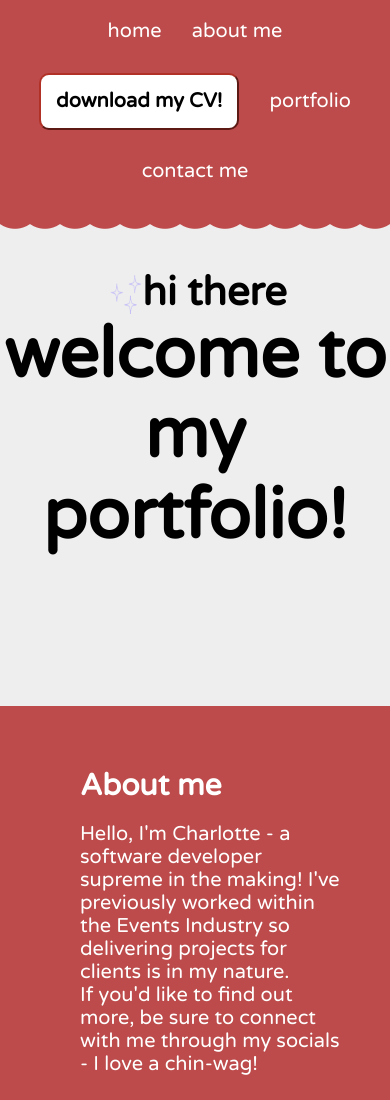
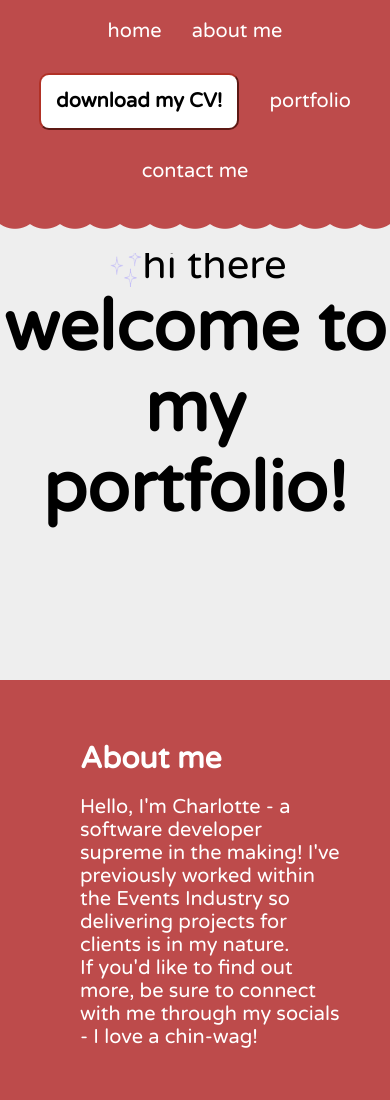
Before and after one commit to cfbuckley14/portfolio, a plain HTML site: page portfolio.html in a window 390 px wide. Shown: the top 1100 px of the page. Drawn offline with Linux system fonts and the light colour scheme.

Commit message:
updates made following git review by max, ready for merge

```diff
--- a/portfolio.html
+++ b/portfolio.html
@@ -19,23 +19,18 @@
 			<a class="navigation-links" href="#contact-me">contact me</a>
 		</nav>
 
-		<header>
+		<header id="home">
 			<div>
-				<h1>
-					<img class="sparkle-inline" src="sparkles.gif" alt="sparkle">
-					<a id="home">hi there</a>
-				</h1>
+				<span><img class="sparkle-inline" src="sparkles.gif" alt="sparkle">hi there</span>
 			</div>
 			<div>
-				<h2>
-					welcome to my portfolio!
-				</h2>
+				<h1>welcome to my portfolio!</h1>
 			</div>
 		</header>
-		<section class="about-section">
+		<section class="about-section" id="about-me">
 			<div>
 				<h2>
-					<a class="about-me-title" id="about-me">About me</a>
+					<a class="about-me-title">About me</a>
 				</h2>
 				<p class="about-me-text">Hello, I'm Charlotte - a software developer supreme in the making! I've previously worked within the Events Industry so delivering projects for clients is in my nature.<br> If you'd like to find out more, be sure to connect with me through my socials - I love a chin-wag!</p>
 			</div>
@@ -45,10 +40,10 @@
 
 		</section>
 
-		<section class="portfolio-section">
+		<section class="portfolio-section" id="portfolio">
 			<div>
 				<h2 class="portfolio-title">
-					<a id="portfolio">Portfolio</a>
+					<a>Portfolio</a>
 				</h2>
 			</div>
 
--- a/style.css
+++ b/style.css
@@ -1,6 +1,7 @@
 html {
 	font-size: 10px;
 	scroll-behavior: smooth;
+
 }
 
 .nav-bar {
@@ -49,12 +50,11 @@ html {
 header {
 	background-color: #EEEEEE;
 	height: 90vh;
-	flex-direction: column;
 	font-family: 'Varela Round', sans-serif;
 	color: #000000;
 }
 
-header div h1 {
+header div span {
 	font-size: 6rem;
 	display:flex;
 	align-items: center;
@@ -69,7 +69,7 @@ header div h1 {
 	display: inline;
 }
 
-header div h2 {
+header div h1 {
 	font-size: 11rem;
 	margin: 0;
 	display:flex;
@@ -186,64 +186,41 @@ footer h3 {
 
 }
 
-
 @media screen and (max-width: 600px) {
 	.cv-button {
 	flex-direction: column;
 	font-size: 2rem;
 	}
-}
-
-@media screen and (max-width: 600px) {
 	.navigation-links {
 	font-size: 2rem;
 	}
-}
-
-@media screen and (max-width: 600px) {
 	header {
 	flex-direction: column;
 	height: auto;
 	}
-}
-
-@media screen and (max-width: 600px) {
-	header div h1 {
+	header div span {
 	font-size: 4rem;
 	}
-}
-
-@media screen and (max-width: 600px) {
-	header div h2 {
+	header div h1 {
 	font-size: 7rem;
 	}
-}
-
-@media screen and (max-width: 600px) {
 	.about-section {
 		flex-direction: column;
 		height: auto;
 	}
-}
+	footer h3 {
+	font-size: 2rem;
+	height: auto;
+	}
 
 @media screen and (max-width: 850px) {
 	.portfolio-section {
 	flex-direction: column;
 	height: auto;
 	}
-}
-
-@media screen and (max-width: 850px) {
 	.portfolio-parent {
 	flex-direction: column;
 	height: auto;
 	font-size: 1.5rem;
 	}
 }
-
-@media screen and (max-width: 600px) {
-	footer h3 {
-	font-size: 2rem;
-	height: auto;
-	}
-}
```
